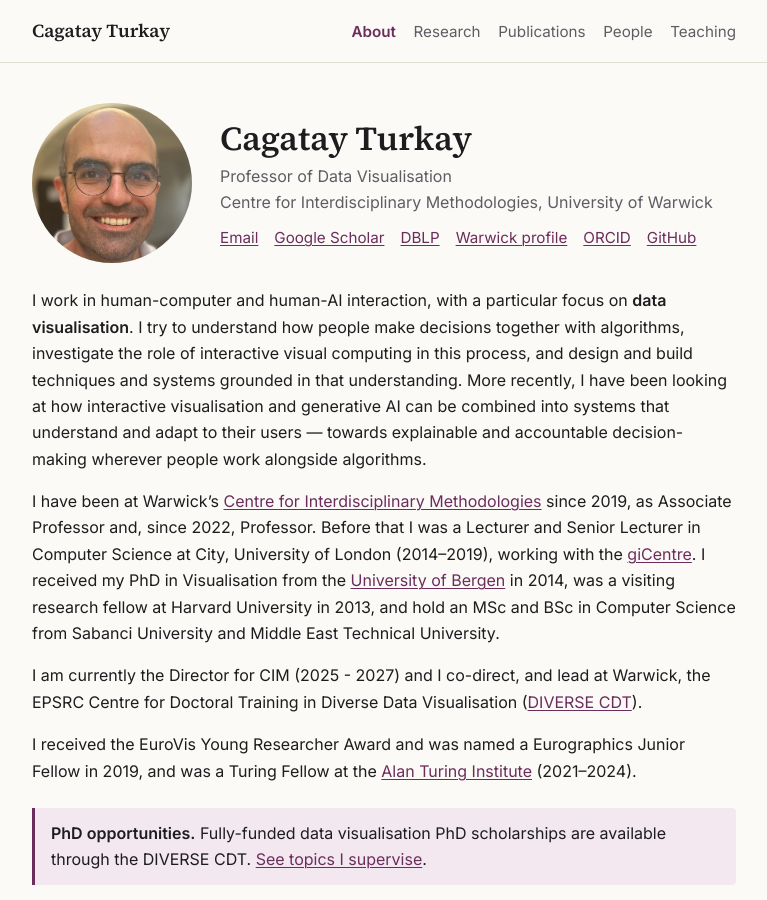
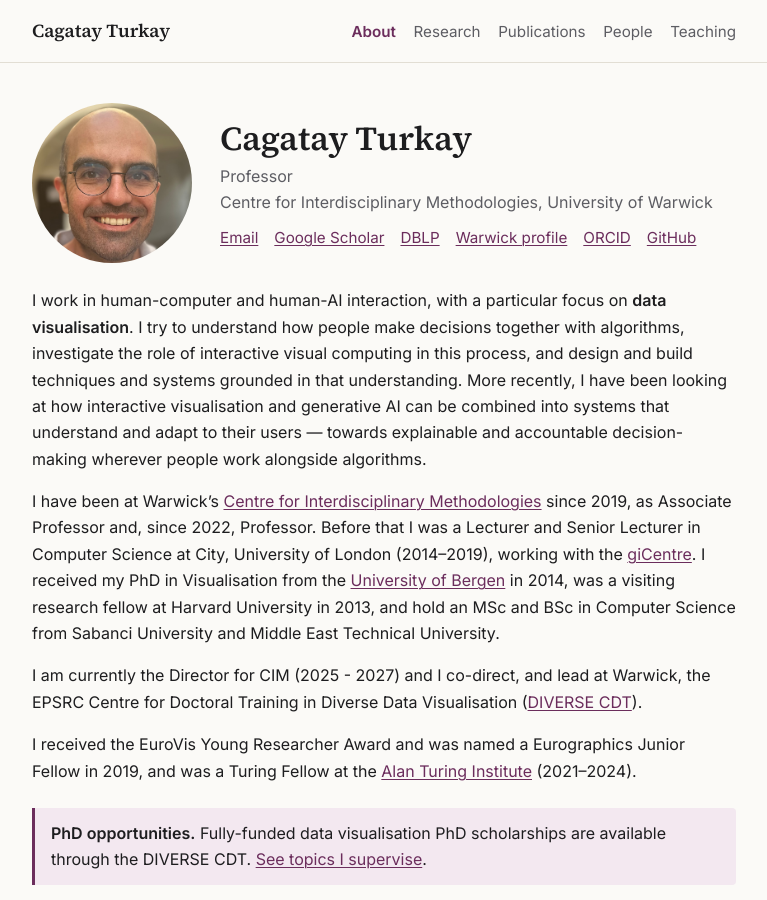
Before and after one commit to cagatayTurkay/cagatayTurkay.github.io, a Jekyll site: the page built from index.md, in a window 1280 px wide and 900 px high. Shown: the whole window, without its empty margins (256-1023 px from the left). Built offline with Jekyll 4.4.1, drawn with Linux system fonts in a browser that asks for light colours.

Commit message:
Update _config.yml

```diff
--- a/_config.yml
+++ b/_config.yml
@@ -4,7 +4,7 @@
 
 title: Cagatay Turkay
 description: >-
-  Professor of Data Visualisation at the Centre for Interdisciplinary
+  Professor at the Centre for Interdisciplinary
   Methodologies, University of Warwick. Visual analytics, human-AI
   interaction and visual data science.
 
@@ -15,7 +15,7 @@ baseurl: ""
 
 author:
   name: Cagatay Turkay
-  role: Professor of Data Visualisation
+  role: Professor
   affiliation: Centre for Interdisciplinary Methodologies, University of Warwick
   email: Cagatay.Turkay@warwick.ac.uk
   photo: /assets/img/ct-profile-sqr.jpeg        # replace with your own photo
```
